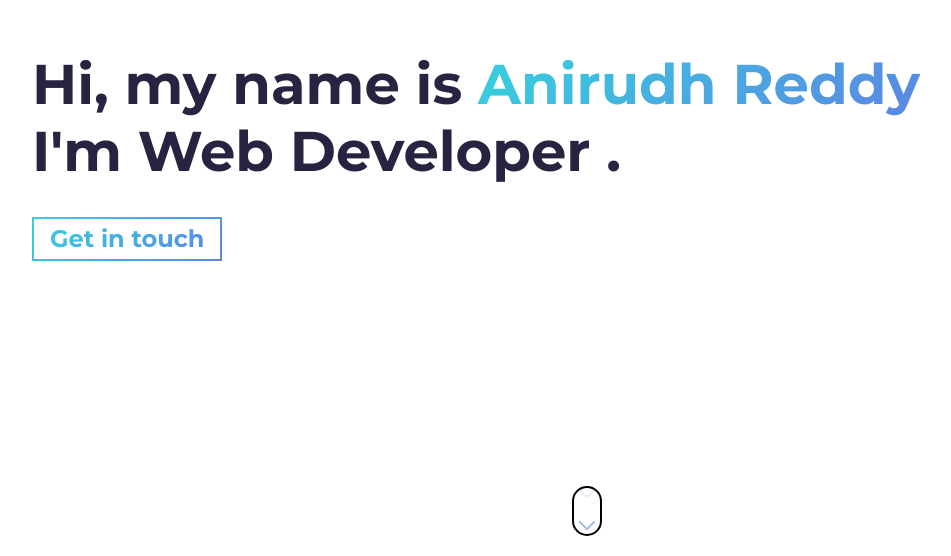
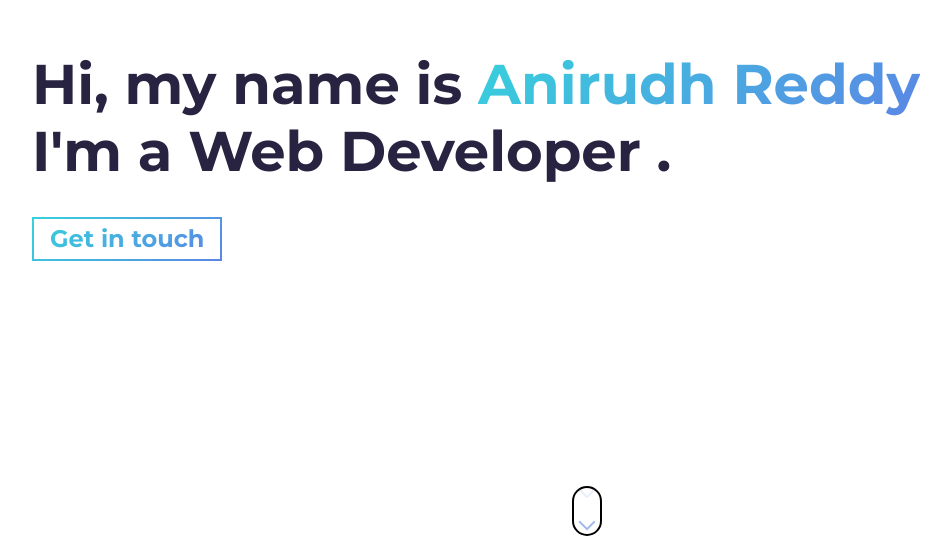
Before and after one commit to Anirudhreddyyy/Portfolio, a plain HTML site: page index.html in a window 1280 px wide. Shown: the part 244-800 px from the top of the page, without its empty margins (53-1004 px from the left). Drawn offline with Linux system fonts and the light colour scheme.

Commit message:
Update index.html

```diff
--- a/index.html
+++ b/index.html
@@ -80,7 +80,7 @@
         <h1 class="hero-title">
           Hi, my name is <span class="text-color-main name">Anirudh Reddy</span>
           <br />
-          I'm Web Developer .
+          I'm a Web Developer .
         </h1>
         <p class="hero-cta">
           <a class="cta-btn cta-btn--hero" href="#about">Get in touch</a>
```
